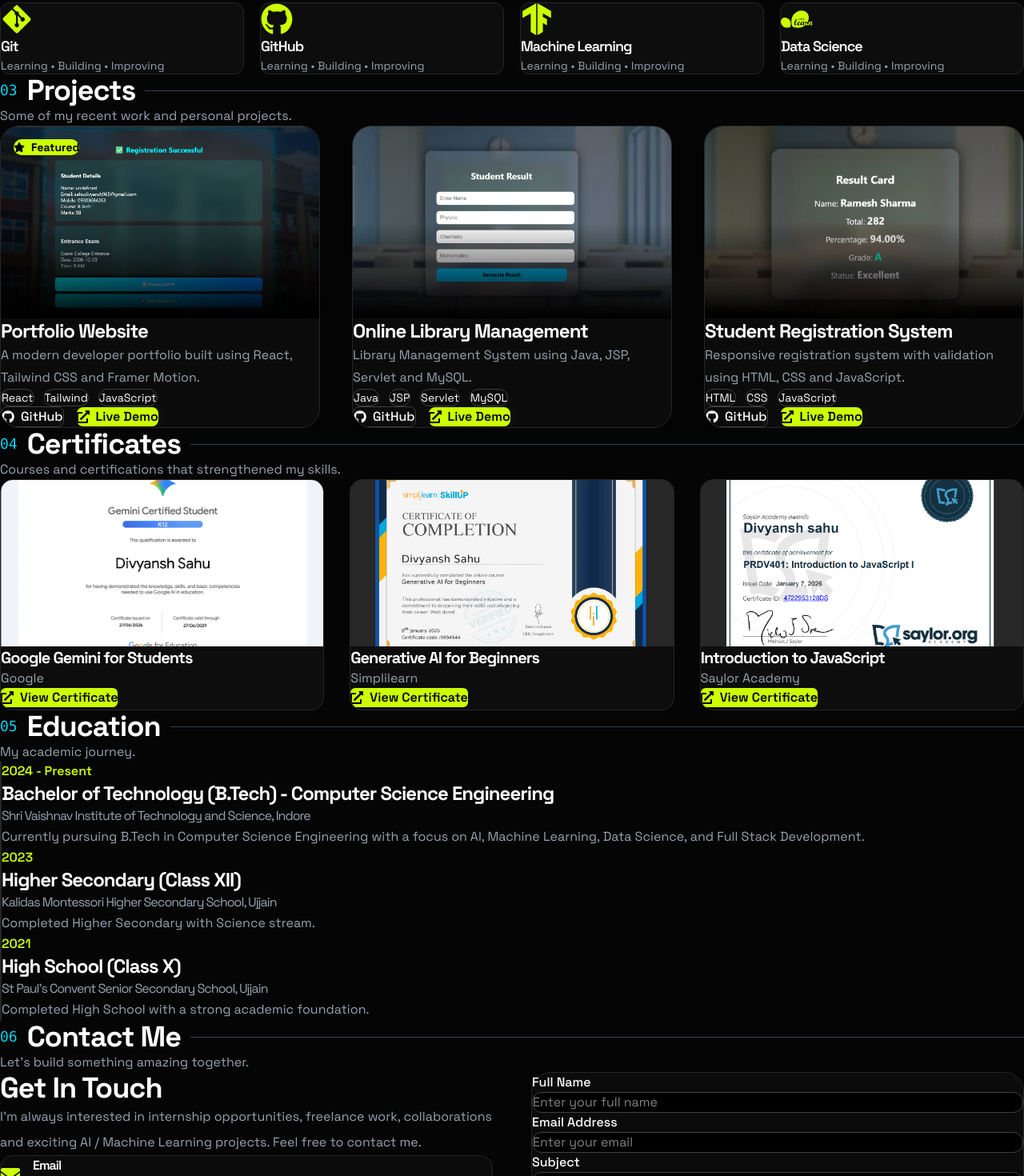
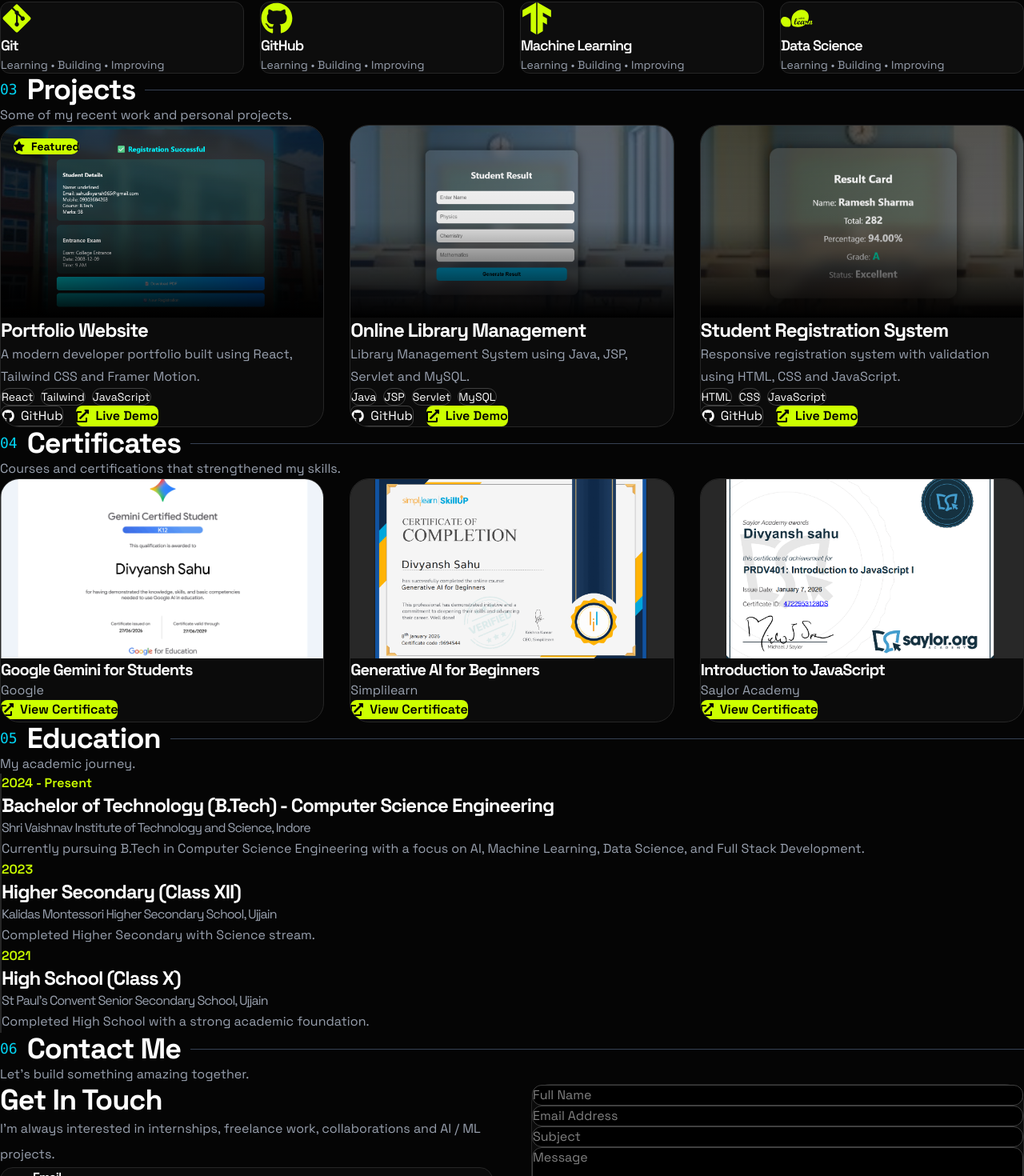
Before and after one commit to DivyanshSahu678/Divyansh-Portfolio, a React (Vite) app: page / in a window 1280 px wide. Shown: the part 1330-2800 px from the top of the page at 80% size. Built offline with nearby package versions, Linux system fonts and the light colour scheme.

Commit message:
80% Completed

```diff
--- a/src/sections/About.jsx
+++ b/src/sections/About.jsx
@@ -7,7 +7,9 @@
     <section
       id="about"
       className="border-t border-neutral-800 py-32"
+      className="py-24"
     >
+
       <Container>
 
         <SectionTitle
--- a/src/sections/Certificates.jsx
+++ b/src/sections/Certificates.jsx
@@ -1,11 +1,16 @@
+import { motion } from "framer-motion";
+import { FaExternalLinkAlt } from "react-icons/fa";
+
 import Container from "../components/Container";
 import SectionTitle from "../components/SectionTitle";
 import certificates from "../data/certificates";
-import { FaExternalLinkAlt } from "react-icons/fa";
 
 function Certificates() {
   return (
-    <section id="certificates" className="py-24">
+    <section
+      id="certificates"
+      className="bg-[#050505] py-24 text-white"
+    >
       <Container>
 
         <SectionTitle
@@ -14,20 +19,31 @@
           subtitle="Courses and certifications that strengthened my skills."
         />
 
-        <div className="grid gap-8 md:grid-cols-2 lg:grid-cols-3">
+        <div className="mt-16 grid gap-8 md:grid-cols-2 xl:grid-cols-3">
 
-          {certificates.map((certificate) => (
-            <div
+          {certificates.map((certificate, index) => (
+
+            <motion.div
               key={certificate.id}
-              className="overflow-hidden rounded-2xl border border-neutral-800 bg-[#0d0d0d] transition-all duration-300 hover:-translate-y-2 hover:border-[#CCFF00] hover:shadow-[0_0_25px_rgba(204,255,0,0.25)]"
+              initial={{ opacity: 0, y: 50 }}
+              whileInView={{ opacity: 1, y: 0 }}
+              viewport={{ once: true }}
+              transition={{
+                duration: 0.6,
+                delay: index * 0.15,
+              }}
+              whileHover={{ y: -8 }}
+              className="overflow-hidden rounded-3xl border border-neutral-800 bg-[#0b0b0b] transition-all duration-300 hover:border-[#CCFF00] hover:shadow-[0_0_35px_rgba(204,255,0,0.18)]"
             >
 
               <div className="overflow-hidden">
+
                 <img
                   src={certificate.image}
                   alt={certificate.title}
-                  className="h-52 w-full object-cover transition duration-500 hover:scale-110"
+                  className="h-56 w-full object-cover transition duration-500 hover:scale-110"
                 />
+
               </div>
 
               <div className="p-6">
@@ -44,7 +60,7 @@
                   href={certificate.file}
                   target="_blank"
                   rel="noreferrer"
-                  className="mt-6 inline-flex items-center gap-2 rounded-md bg-[#CCFF00] px-4 py-2 font-semibold text-black transition hover:scale-105"
+                  className="mt-6 inline-flex items-center gap-2 rounded-lg bg-[#CCFF00] px-5 py-3 font-semibold text-black transition hover:scale-105"
                 >
                   <FaExternalLinkAlt />
                   View Certificate
@@ -52,7 +68,8 @@
 
               </div>
 
-            </div>
+            </motion.div>
+
           ))}
 
         </div>
--- a/src/sections/Contact.jsx
+++ b/src/sections/Contact.jsx
@@ -30,15 +30,18 @@
         form.current.reset();
       })
      .catch((error) => {
-        console.error(error);
-        alert("❌ Failed to send message.");
+  console.log("EMAILJS ERROR:", error);
+
+  alert(
+    `Error: ${error?.text || error?.message || JSON.stringify(error)}`
+  );
 });
   };
 
   return (
     <section
       id="contact"
-      className="relative overflow-hidden py-24"
+      className="bg-[#050505] py-24 text-white"
     >
       <Container>
 
@@ -50,13 +53,13 @@
 
         <div className="mt-16 grid gap-12 lg:grid-cols-2">
 
-          {/* LEFT SIDE */}
+          {/* LEFT */}
 
           <motion.div
-            initial={{ opacity: 0, x: -80 }}
+            initial={{ opacity: 0, x: -60 }}
             whileInView={{ opacity: 1, x: 0 }}
             viewport={{ once: true }}
-            transition={{ duration: 0.7 }}
+            transition={{ duration: .6 }}
           >
 
             <h2 className="text-4xl font-bold">
@@ -64,22 +67,17 @@
             </h2>
 
             <p className="mt-6 leading-8 text-gray-400">
-              I'm always interested in internship opportunities,
-              freelance work, collaborations and exciting AI /
-              Machine Learning projects. Feel free to contact me.
+              I'm always interested in internships, freelance work,
+              collaborations and AI / ML projects.
             </p>
 
-            <div className="mt-10 space-y-6">
+            <div className="mt-10 space-y-5">
 
               <div className="flex items-center gap-4 rounded-2xl border border-neutral-800 bg-[#0b0b0b] p-5">
 
-                <FaEnvelope
-                  size={24}
-                  className="text-[#CCFF00]"
-                />
+                <FaEnvelope className="text-2xl text-[#CCFF00]" />
 
                 <div>
-
                   <h4 className="font-semibold">
                     Email
                   </h4>
@@ -94,13 +92,9 @@
 
               <div className="flex items-center gap-4 rounded-2xl border border-neutral-800 bg-[#0b0b0b] p-5">
 
-                <FaPhone
-                  size={24}
-                  className="text-[#CCFF00]"
-                />
+                <FaPhone className="text-2xl text-[#CCFF00]" />
 
                 <div>
-
                   <h4 className="font-semibold">
                     Phone
                   </h4>
@@ -115,19 +109,15 @@
 
               <div className="flex items-center gap-4 rounded-2xl border border-neutral-800 bg-[#0b0b0b] p-5">
 
-                <FaMapMarkerAlt
-                  size={24}
-                  className="text-[#CCFF00]"
-                />
+                <FaMapMarkerAlt className="text-2xl text-[#CCFF00]" />
 
                 <div>
-
                   <h4 className="font-semibold">
                     Location
                   </h4>
 
                   <p className="text-gray-400">
-                    Ujjain, Madhya Pradesh, India
+                    Ujjain, Madhya Pradesh
                   </p>
 
                 </div>
@@ -136,15 +126,13 @@
 
             </div>
 
-            {/* Social Links */}
-
             <div className="mt-10 flex gap-6">
 
               <a
                 href="https://github.com/DivyanshSahu678"
                 target="_blank"
                 rel="noreferrer"
-                className="text-3xl transition hover:text-[#CCFF00]"
+                className="text-3xl hover:text-[#CCFF00]"
               >
                 <FaGithub />
               </a>
@@ -153,7 +141,7 @@
                 href="https://www.linkedin.com/in/divyansh-sahu-34a026345"
                 target="_blank"
                 rel="noreferrer"
-                className="text-3xl transition hover:text-[#CCFF00]"
+                className="text-3xl hover:text-[#CCFF00]"
               >
                 <FaLinkedin />
               </a>
@@ -162,14 +150,14 @@
 
           </motion.div>
 
-          {/* RIGHT SIDE */}
+          {/* RIGHT */}
 
           <motion.div
-            initial={{ opacity: 0, x: 80 }}
+            initial={{ opacity: 0, x: 60 }}
             whileInView={{ opacity: 1, x: 0 }}
             viewport={{ once: true }}
-            transition={{ duration: 0.7 }}
-            className="rounded-3xl border border-neutral-800 bg-[#0b0b0b] p-8 shadow-2xl"
+            transition={{ duration: .6 }}
+            className="rounded-3xl border border-neutral-800 bg-[#0b0b0b] p-8"
           >
 
             <form
@@ -178,75 +166,41 @@
               className="space-y-6"
             >
 
-                          {/* Full Name */}
-
-              <div>
-                <label className="mb-2 block font-medium">
-                  Full Name
-                </label>
-
               <input
                 type="text"
                 name="user_name"
-                  placeholder="Enter your full name"
+                placeholder="Full Name"
                 required
-                  className="w-full rounded-xl border border-neutral-700 bg-black px-5 py-4 outline-none transition duration-300 focus:border-[#CCFF00]"
+                className="w-full rounded-xl border border-neutral-700 bg-black px-5 py-4 outline-none focus:border-[#CCFF00]"
               />
-              </div>
-
-              {/* Email */}
-
-              <div>
-                <label className="mb-2 block font-medium">
-                  Email Address
-                </label>
 
               <input
                 type="email"
                 name="user_email"
-                  placeholder="Enter your email"
+                placeholder="Email Address"
                 required
-                  className="w-full rounded-xl border border-neutral-700 bg-black px-5 py-4 outline-none transition duration-300 focus:border-[#CCFF00]"
+                className="w-full rounded-xl border border-neutral-700 bg-black px-5 py-4 outline-none focus:border-[#CCFF00]"
               />
-              </div>
-
-              {/* Subject */}
-
-              <div>
-                <label className="mb-2 block font-medium">
-                  Subject
-                </label>
 
               <input
                 type="text"
                 name="subject"
-                  placeholder="Project / Collaboration"
+                placeholder="Subject"
                 required
-                  className="w-full rounded-xl border border-neutral-700 bg-black px-5 py-4 outline-none transition duration-300 focus:border-[#CCFF00]"
+                className="w-full rounded-xl border border-neutral-700 bg-black px-5 py-4 outline-none focus:border-[#CCFF00]"
               />
-              </div>
-
-              {/* Message */}
-
-              <div>
-                <label className="mb-2 block font-medium">
-                  Message
-                </label>
 
               <textarea
+                rows="6"
                 name="message"
-                  rows="6"
-                  placeholder="Write your message..."
+                placeholder="Message"
                 required
-                  className="w-full resize-none rounded-xl border border-neutral-700 bg-black px-5 py-4 outline-none transition duration-300 focus:border-[#CCFF00]"
-                ></textarea>
-              </div>
-
-              {/* Button */}
+                className="w-full resize-none rounded-xl border border-neutral-700 bg-black px-5 py-4 outline-none focus:border-[#CCFF00]"
+              />
 
               <button
                 type="submit"
-                className="w-full rounded-xl bg-[#CCFF00] py-4 text-lg font-bold text-black transition duration-300 hover:scale-[1.02] hover:shadow-[0_0_25px_rgba(204,255,0,0.4)]"
+                className="w-full rounded-xl bg-[#CCFF00] py-4 font-bold text-black transition hover:scale-105"
               >
                 Send Message 🚀
               </button>
--- a/src/sections/Education.jsx
+++ b/src/sections/Education.jsx
@@ -1,10 +1,15 @@
+import { motion } from "framer-motion";
+
 import Container from "../components/Container";
 import SectionTitle from "../components/SectionTitle";
 import education from "../data/education";
 
 function Education() {
   return (
-    <section id="education" className="py-24">
+    <section
+      id="education"
+      className="bg-[#050505] py-24 text-white"
+    >
       <Container>
 
         <SectionTitle
@@ -13,30 +18,52 @@
           subtitle="My academic journey."
         />
 
-        <div className="relative border-l-2 border-neutral-800 ml-4">
+        <div className="relative mt-16 ml-4 border-l-2 border-neutral-800">
 
-          {education.map((item) => (
-            <div key={item.id} className="mb-12 ml-8 relative">
+          {education.map((item, index) => (
 
-              <span className="absolute -left-[42px] top-2 h-5 w-5 rounded-full bg-[#CCFF00] border-4 border-black"></span>
+            <motion.div
+              key={item.id}
+              initial={{ opacity: 0, x: -40 }}
+              whileInView={{ opacity: 1, x: 0 }}
+              viewport={{ once: true }}
+              transition={{
+                duration: 0.6,
+                delay: index * 0.2,
+              }}
+              className="relative mb-14 ml-8"
+            >
 
-              <p className="text-[#CCFF00] font-semibold">
+              {/* Timeline Dot */}
+
+              <span className="absolute -left-[42px] top-2 h-5 w-5 rounded-full border-4 border-black bg-[#CCFF00]" />
+
+              {/* Duration */}
+
+              <p className="font-semibold text-[#CCFF00]">
                 {item.duration}
               </p>
+
+              {/* Degree */}
 
               <h3 className="mt-2 text-2xl font-bold">
                 {item.degree}
               </h3>
 
+              {/* Institute */}
+
               <h4 className="mt-1 text-gray-400">
                 {item.institute}
               </h4>
 
-              <p className="mt-3 text-gray-400 leading-7">
+              {/* Description */}
+
+              <p className="mt-4 leading-7 text-gray-400">
                 {item.description}
               </p>
 
-            </div>
+            </motion.div>
+
           ))}
 
         </div>
--- a/src/sections/Projects.jsx
+++ b/src/sections/Projects.jsx
@@ -13,7 +13,7 @@
   return (
     <section
       id="projects"
-      className="relative overflow-hidden py-24"
+      className="bg-[#050505] py-24 text-white"
     >
       <Container>
 
@@ -23,29 +23,23 @@
           subtitle="Some of my recent work and personal projects."
         />
 
-        <div className="mt-16 grid gap-10 lg:grid-cols-3">
+        <div className="mt-16 grid gap-8 md:grid-cols-2 xl:grid-cols-3">
 
           {projects.map((project, index) => (
 
             <motion.div
               key={project.id}
-              initial={{
-                opacity: 0,
-                y: 80,
-              }}
-              whileInView={{
-                opacity: 1,
-                y: 0,
-              }}
+              initial={{ opacity: 0, y: 60 }}
+              whileInView={{ opacity: 1, y: 0 }}
               viewport={{ once: true }}
               transition={{
-                duration: .6,
-                delay: index * .2,
+                duration: 0.6,
+                delay: index * 0.15,
               }}
               whileHover={{
-                y: -12,
+                y: -10,
               }}
-              className="group overflow-hidden rounded-3xl border border-neutral-800 bg-[#0b0b0b] shadow-xl transition-all duration-500 hover:border-[#CCFF00]"
+              className="group overflow-hidden rounded-3xl border border-neutral-800 bg-[#0b0b0b] transition-all duration-500 hover:border-[#CCFF00] hover:shadow-[0_0_35px_rgba(204,255,0,0.18)]"
             >
 
               {/* Image */}
@@ -53,15 +47,10 @@
               <div className="relative overflow-hidden">
 
                 {index === 0 && (
-
                   <div className="absolute left-4 top-4 z-20 flex items-center gap-2 rounded-full bg-[#CCFF00] px-4 py-2 text-sm font-bold text-black">
-
                     <FaStar />
-
                     Featured
-
                   </div>
-
                 )}
 
                 <img
@@ -70,7 +59,7 @@
                   className="h-60 w-full object-cover transition duration-700 group-hover:scale-110"
                 />
 
-                <div className="absolute inset-0 bg-gradient-to-t from-black via-transparent to-transparent"></div>
+                <div className="absolute inset-0 bg-gradient-to-t from-black via-black/10 to-transparent"></div>
 
               </div>
 
@@ -78,23 +67,23 @@
 
               <div className="p-7">
 
-                <h2 className="text-2xl font-bold">
+                <h3 className="text-2xl font-bold">
                   {project.title}
-                </h2>
+                </h3>
 
                 <p className="mt-4 leading-7 text-gray-400">
                   {project.description}
                 </p>
 
-                {/* Tech Stack */}
+                {/* Tech */}
 
-                <div className="mt-6 flex flex-wrap gap-3">
+                <div className="mt-6 flex flex-wrap gap-2">
 
                   {project.tech.map((tech) => (
 
                     <span
                       key={tech}
-                      className="rounded-full border border-neutral-700 px-4 py-2 text-sm transition group-hover:border-[#CCFF00]"
+                      className="rounded-full border border-neutral-700 px-4 py-2 text-sm transition-all duration-300 group-hover:border-[#CCFF00]"
                     >
                       {tech}
                     </span>
@@ -103,15 +92,15 @@
 
                 </div>
 
-                                {/* Buttons */}
+                {/* Buttons */}
 
-                <div className="mt-8 flex items-center gap-4">
+                <div className="mt-8 flex gap-4">
 
                   <a
                     href={project.github}
                     target="_blank"
                     rel="noreferrer"
-                    className="flex items-center gap-2 rounded-lg border border-neutral-700 px-5 py-3 font-medium transition-all duration-300 hover:border-[#CCFF00] hover:bg-[#CCFF00] hover:text-black"
+                    className="flex items-center gap-2 rounded-lg border border-neutral-700 px-5 py-3 transition hover:border-[#CCFF00] hover:bg-[#CCFF00] hover:text-black"
                   >
                     <FaGithub />
                     GitHub
@@ -121,7 +110,7 @@
                     href={project.live}
                     target="_blank"
                     rel="noreferrer"
-                    className="flex items-center gap-2 rounded-lg bg-[#CCFF00] px-5 py-3 font-semibold text-black transition-all duration-300 hover:scale-105"
+                    className="flex items-center gap-2 rounded-lg bg-[#CCFF00] px-5 py-3 font-semibold text-black transition hover:scale-105"
                   >
                     <FaExternalLinkAlt />
                     Live Demo
```
Also changed, not shown: src/components/layout/Footer.jsx (+15 -9 lines), src/components/layout/Navbar.jsx (+6 -6 lines), src/sections/Hero.jsx (+9 -8 lines), public/favicon.png (added), 1 other file (tests, documents, lock files or other folders). Lines whose indentation alone changed are shown as unchanged.
